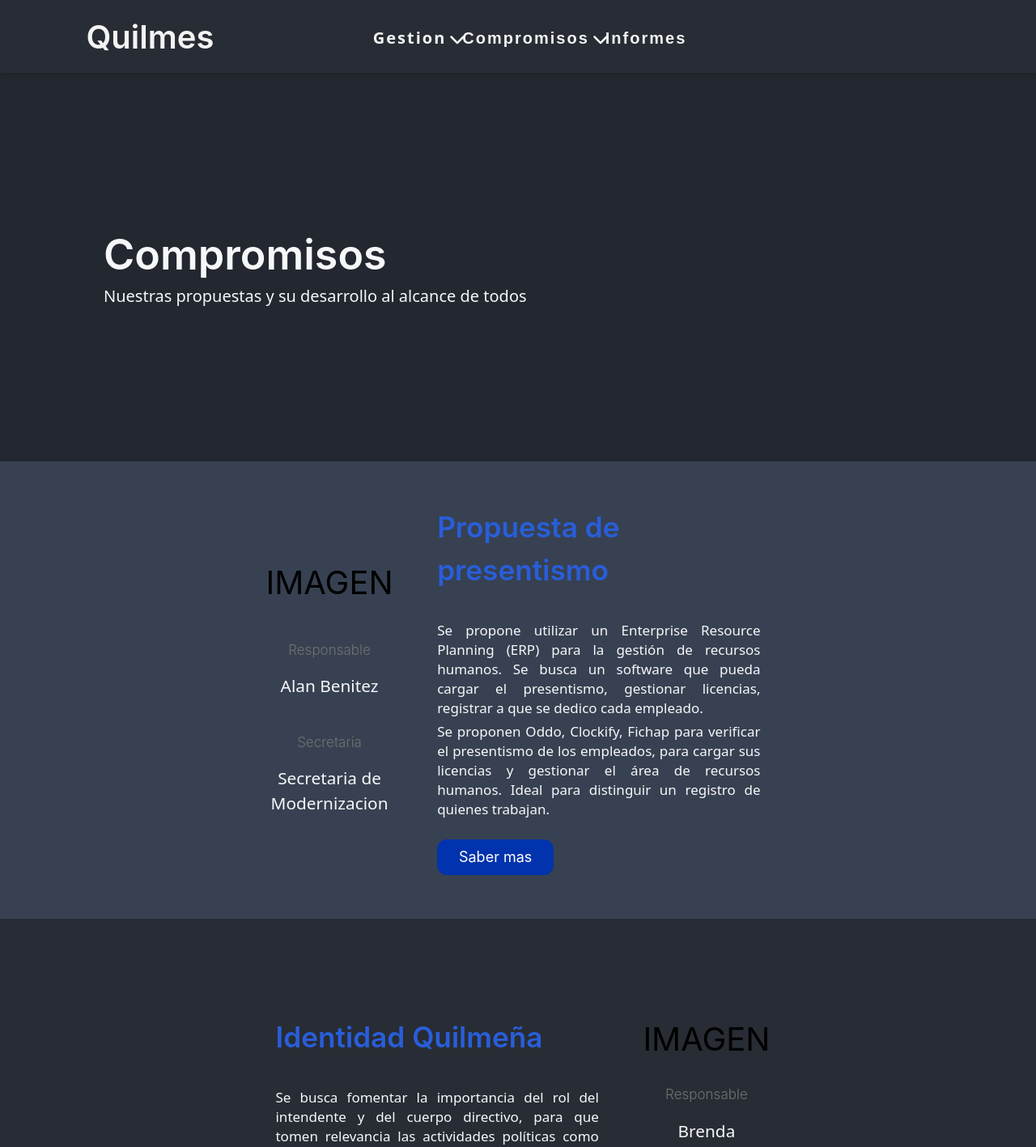
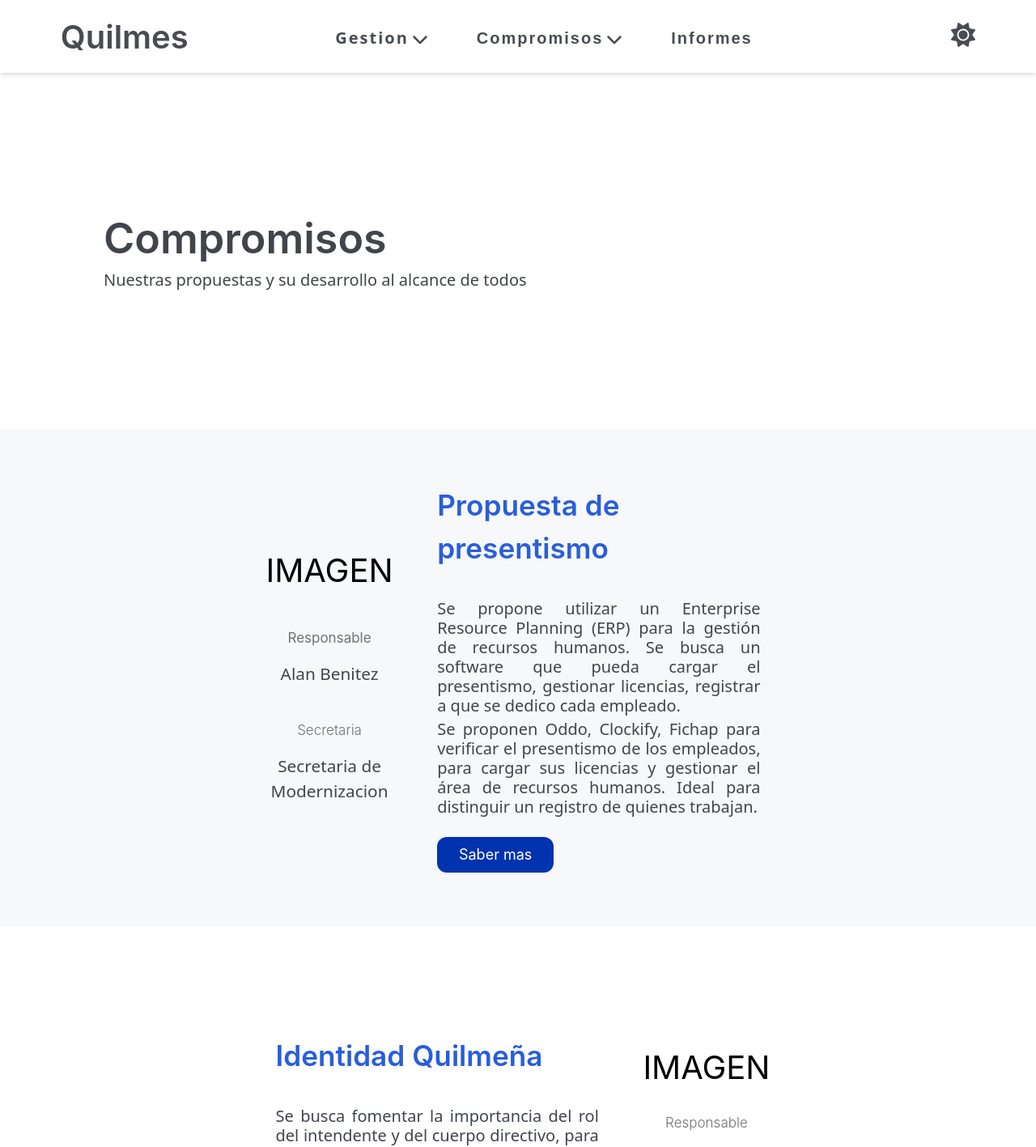
Before and after one commit to AbelAngelOk/QGT, a React (Vite) app: page /Compromiso in a window 1280 px wide. Shown: the top 1417 px of the page at 81% size. Built offline with nearby package versions, Linux system fonts and the light colour scheme.

Commit message:
Agregando modo claro/oscuro. Adaptando página compromisos.

```diff
--- a/src/components/commons/Header.jsx
+++ b/src/components/commons/Header.jsx
@@ -5,6 +5,7 @@ import { Link } from 'react-router-dom'
 import { FontAwesomeIcon } from '@fortawesome/react-fontawesome'
 import { faChevronUp, faChevronDown } from '@fortawesome/free-solid-svg-icons'
 import data from './header.json'
+import { DarkMode } from '../context/darkMode'
 
 export function Header () {
   const [gestionPopUp, setGestionPopUp] = useState(false)
@@ -32,38 +33,38 @@ export function Header () {
   }
 
   return (
-    <header className='flex justify-between items-center h-[90px] bg-[#282c34] shadow-md fixed  w-full z-50 font-sans box-border'>
-      <div className='h-full w-[36%] flex items-center justify-center'>
+    <header className='flex justify-around items-center h-[90px] bg-[#ffffff] dark:bg-[#282c34] shadow-md fixed  w-full z-50 font-sans box-border'>
+      <div className='h-full flex items-center justify-center'>
         <Link to='/#topComponent' className='no-underline'>
-          <h1 className='p-0 text-[#f3f3f3] cursor-pointer select-none mb-4 mr-[90px] text-[2.5rem]'> {data.logoText} </h1>
+          <h1 className='p-0 text-[#484c52] dark:text-[#ffffff]  cursor-pointer select-none mb-4 text-[2.5rem]'> {data.logoText} </h1>
         </Link>
       </div>
-      <nav className='w-[28%] h-full'>
-        <ul className='h-full flex list-none justify-around items-center'>
-          <li className='flex h-1/2 cursor-pointer' onMouseOver={handleGestionPopUpMouseOver} onMouseLeave={handleGestionPopUpMouseLeave}>
-            <p className='border-none text-[#f3f3f3] text-xl tracking-[2px] font-bold relative cursor-pointer select-none h-6 top-[10px]'> {data.sectionText_1} </p>
-            <div className='relative text-xl cursor-pointer top-3 text-[#f3f3f3] left-1'>
+      <nav className='h-full'>
+        <ul className='h-full flex list-none justify-around items-center mr-16'>
+          <li className='mx-8 flex h-1/2 cursor-pointer' onMouseOver={handleGestionPopUpMouseOver} onMouseLeave={handleGestionPopUpMouseLeave}>
+            <p className='border-none text-[#484c52] dark:text-[#ffffff] text-xl tracking-[2px] font-bold relative cursor-pointer select-none h-6 top-[10px]'> {data.sectionText_1} </p>
+            <div className='relative text-xl cursor-pointer top-3 text-[#484c52] dark:text-[#ffffff] left-1'>
               {gestionPopUp ? headerIcons.upArrow : headerIcons.downArrow}
             </div>
             {gestionPopUp && <GestionPopUp />}
           </li>
-          <li className='flex h-1/2 cursor-pointer' onMouseOver={handleCompromisoPopUpMouseOver} onMouseLeave={handleCompromisoPopUpMouseLeave}>
-            <Link className='border-none text-[#f3f3f3] text-xl tracking-[2px] font-bold relative cursor-pointer select-none h-6 top-[10px] no-underline ' to='/Compromiso#banner'>
+          <li className='mx-8 flex h-1/2 cursor-pointer' onMouseOver={handleCompromisoPopUpMouseOver} onMouseLeave={handleCompromisoPopUpMouseLeave}>
+            <Link className='border-none text-[#484c52] dark:text-[#ffffff] text-xl tracking-[2px] font-bold relative cursor-pointer select-none h-6 top-[10px] no-underline ' to='/Compromiso#banner'>
               {data.sectionText_2}
             </Link>
-            <div className='relative text-xl cursor-pointer top-3 text-[#f3f3f3] left-1'>
+            <div className='relative text-xl cursor-pointer top-3 text-[#484c52] dark:text-[#f3f3f3] left-1'>
               {compromisoPopUp ? headerIcons.upArrow : headerIcons.downArrow}
             </div>
             {compromisoPopUp && <CompromisoPopUp />}
           </li>
-          <li className='flex h-1/2 cursor-pointer'>
-            <Link className='border-none text-[#f3f3f3] text-xl tracking-[2px] font-bold relative cursor-pointer select-none h-6 top-[10px] no-underline ' to='/Informes'>
+          <li className='mx-8 flex h-1/2 cursor-pointer'>
+            <Link className='border-none text-[#484c52] dark:text-[#ffffff] text-xl tracking-[2px] font-bold relative cursor-pointer select-none h-6 top-[10px] no-underline ' to='/Informes'>
               {data.sectionText_3}
             </Link>
           </li>
         </ul>
       </nav>
-      <div className='w-[36%]' />
+      <DarkMode />
 
     </header>
   )
--- /dev/null
+++ b/src/components/context/DarkMode.jsx
@@ -0,0 +1,43 @@
+import { useState, useEffect } from 'react'
+import { FontAwesomeIcon } from '@fortawesome/react-fontawesome'
+import { faMoon, faSun } from '@fortawesome/free-solid-svg-icons'
+
+export function DarkMode () {
+  const [darkMode, setDarkMode] = useState(() => {
+    if (typeof window !== 'undefined') {
+      const storedTheme = window.localStorage.getItem('theme')
+      return storedTheme === 'dark' || (!storedTheme && window.matchMedia('(prefers-color-scheme: dark)').matches)
+    }
+    return false
+  })
+
+  useEffect(() => {
+    if (typeof window !== 'undefined') {
+      if (darkMode) {
+        document.documentElement.classList.add('dark')
+        window.localStorage.setItem('theme', 'dark')
+      } else {
+        document.documentElement.classList.remove('dark')
+        window.localStorage.setItem('theme', 'light')
+      }
+    }
+  }, [darkMode])
+
+  const handleDarkMode = () => {
+    setDarkMode(!darkMode)
+  }
+
+  return (
+    <>
+      <button onClick={handleDarkMode} className='justify-self-end'>
+        {darkMode
+          ? (
+            <FontAwesomeIcon icon={faMoon} className='text-3xl text-[#ffffff]' />
+            )
+          : (
+            <FontAwesomeIcon icon={faSun} className='text-3xl text-[#484c52]' />
+            )}
+      </button>
+    </>
+  )
+}
--- a/src/components/home/Hero.jsx
+++ b/src/components/home/Hero.jsx
@@ -2,15 +2,15 @@ import './hero.css'
 import h from './hero.json'
 export function Hero () {
   return (
-    <div className='Hero'>
-      <div className='Box-hero'>
-        <ul className='Box-hero-elements'>
-          <li className='hero-title'> {h.title} </li>
-          <li className='hero-description'> {h.description} </li>
-          <li className='hero-buttons'>
-            <ul className='hero-buttons-box'>
-              <li className='hero-button1'> {h.buttonA} </li>
-              <li className='hero-button2'> {h.buttonB} </li>
+    <div className='w-full h-[700px] flex flex-wrap'>
+      <div className='py-[100px] w-full h-auto bg-[#f7f8f9] dark:bg-[#282c34] text-[#41454b] dark:text-[#ffffff] flex justify-center items-center flex-wrap'>
+        <ul className='flex justify-center items-center flex-wrap w-4/5 gap-[30px]'>
+          <li className='capitalize text-[50px] leading-[1.375] text-center font-semibold'> {h.title} </li>
+          <li className='text-center font-semibold text-xl w-4/5'> {h.description} </li>
+          <li className='w-full h-auto flex justify-center flex-wrap'>
+            <ul className='w-1/2 h-auto flex items-center flex-nowrap justify-evenly'>
+              <li className='text-inherit bg-[rgb(8,126,164)] hover:bg-[#282c34] dark:hover:bg-[#ffffff] hover:text-[#ffffff] dark:hover:text-[#282c34] rounded-[100px] py-3 px-10 font-semibold cursor-pointer'> {h.buttonA} </li>
+              <li className='text-inherit border-[#282c34] dark:border-[#ffffff] hover:bg-[#282c34] dark:hover:bg-[#ffffff] dark:hover:text-[#282c34] hover:text-[#ffffff] border-[1px] rounded-[100px] py-3 px-10 font-semibold cursor-pointer'> {h.buttonB} </li>
             </ul>
           </li>
         </ul>
--- a/src/components/promises/Banner.jsx
+++ b/src/components/promises/Banner.jsx
@@ -2,12 +2,12 @@ import b from './banner.json'
 
 export function Banner () {
   return (
-    <section className='flex flex-col justify-center  items-baseline py-0 px-[10%] w-full h-[60vh] bg-[rgb(35,39,47)]'>
+    <section className='flex flex-col justify-center  items-baseline py-0 px-[10%] w-full h-[55vh] bg-[#ffffff] dark:bg-[rgb(35,39,47)]'>
       <div className='w-3/5 h-auto'>
-        <h1 className='font-semibold capitalize p-0 m-0'>{b.title}</h1>
+        <h1 className='font-semibold capitalize p-0 m-0 text-[#41454b] dark:text-[#ffffff]'>{b.title}</h1>
       </div>
       <div className='w-3/5 h-auto'>
-        <p className='text-[20px]'>{b.description}</p>
+        <p className='text-[20px] text-[#41454b] dark:text-[#ffffff]'>{b.description}</p>
       </div>
     </section>
   )
--- a/src/components/promises/FirstCardPromises.jsx
+++ b/src/components/promises/FirstCardPromises.jsx
@@ -2,25 +2,25 @@ import data from './firstCardCompromisos.json'
 
 const FirstCardPromises = () => {
   return (
-    <div className='flex items-center justify-center h-[550px] w-[65%] mb-[15px] mx-auto'>
+    <div className='flex items-center justify-center bg-[#f7f8f9] dark:bg-[rgb(55,65,81)] h-[600px] w-[65%] mb-[15px] mx-auto'>
       <div className='flex items-center justify-around w-4/5'>
         <div className='flex flex-col justify-between items-center w-1/5 h-[327px]'>
           <div className='text-center text-[2.5rem] mt-2'>
             {data.img}
           </div>
           <div className='text-center'>
-            <h4 className='text-[#727272] mb-4 font-light'> {data.resTitle} </h4>
-            <p className='text-[1.3rem] font-light'> {data.res} </p>
+            <h4 className='text-[#727272] mb-4 font-normal'> {data.resTitle} </h4>
+            <p className='text-[1.3rem] font-normal text-[#41454b] dark:text-[#ffffff]'> {data.res} </p>
           </div>
           <div className='text-center'>
             <h4 className='text-[#727272] mb-4 font-light'> {data.secretaryTitle} </h4>
-            <p className='text-[1.3rem] font-light'> {data.secretary} </p>
+            <p className='text-[1.3rem] font-normal text-[#41454b] dark:text-[#ffffff]'> {data.secretary} </p>
           </div>
         </div>
         <div className='w-3/5'>
           <h3 className='text-[2.2rem] mb-9 text-[#295eda]'> {data.title} </h3>
-          <p className='text-justify leading-6 mb-[5px] font-light text-[17px]'> {data.descriptionFirstP} </p>
-          <p className='text-justify leading-6 mb-[5px] font-light text-[17px]'> {data.descriptionSecondP} </p>
+          <p className='text-justify leading-6 mb-[5px] font-normal text-[20px] text-[#41454b] dark:text-[#ffffff]'> {data.descriptionFirstP} </p>
+          <p className='text-justify leading-6 mb-[5px] font-normal text-[20px] text-[#41454b] dark:text-[#ffffff]'> {data.descriptionSecondP} </p>
           <button className='bg-[#0033ad] hover:bg-[#113ea6] border-none rounded-xl h-11 w-36 text-[18px] text-white cursor-pointer mt-5 duration-300'> {data.button} </button>
         </div>
       </div>
--- a/src/index.jsx
+++ b/src/index.jsx
@@ -11,4 +11,5 @@ root.render(
   <React.StrictMode>
     <App />
   </React.StrictMode>
+
 )
--- a/src/pages/Promises.jsx
+++ b/src/pages/Promises.jsx
@@ -25,11 +25,11 @@ export const Promises = () => {
         <div id='banner'>
           <Banner />
         </div>
-        <section className='flex items-center bg-[#282c34] flex-col'>
-          <div className='bg-[rgb(55,65,81)] w-full' id='finance'>
+        <section className='flex items-center flex-col'>
+          <div className='w-full bg-[#f7f8f9] dark:bg-[rgb(55,65,81)]' id='finance'>
             <FirstCardPromises />
           </div>
-          <div id='identity'>
+          <div className='w-full bg-[#ffffff] dark:bg-[#282c34]' id='identity'>
             <SecondCardPromises />
           </div>
         </section>
--- a/tailwind.config.js
+++ b/tailwind.config.js
@@ -1,15 +1,16 @@
 /** @type {import('tailwindcss').Config} */
 export default {
   content: [
-    "./index.html",
-    "./src/**/*.{js,ts,jsx,tsx}",
+    './index.html',
+    './src/**/*.{js,ts,jsx,tsx}'
   ],
   theme: {
     extend: {
       fontFamily: {
         sans: ['sans-serif']
       }
-    },
+    }
   },
   plugins: [],
+  darkMode: 'class'
 }
```
Also changed, not shown: src/components/promises/SecondCardPromises.jsx (+5 -5 lines).
